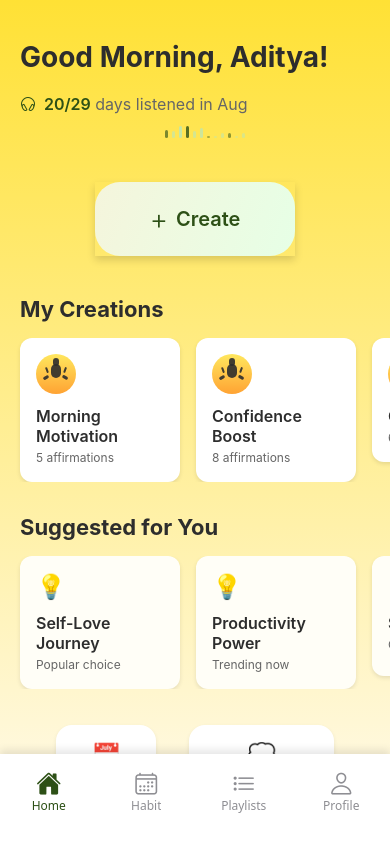
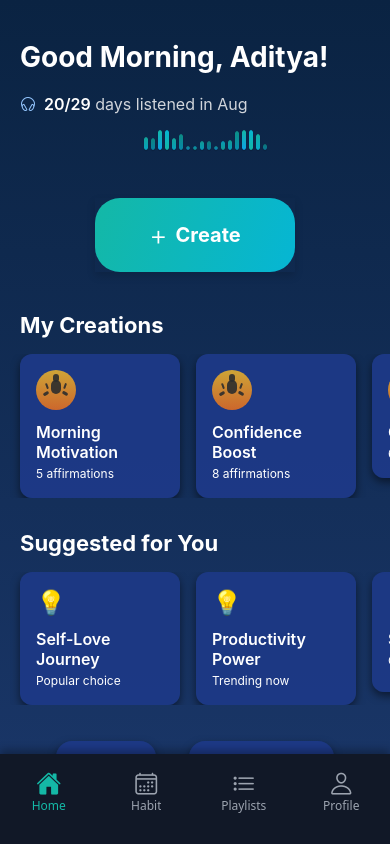
Before and after one commit to adityascript/UpliftAI, a React Native app: screen /Home in a window 390 px wide. Built offline with nearby package versions, Linux system fonts and the light colour scheme.

Commit message:
Changed background to blue with other changes

```diff
--- a/components/AnimatedWaveform.js
+++ b/components/AnimatedWaveform.js
@@ -1,13 +1,14 @@
 import React, { useEffect, useRef } from 'react';
 import { View, Animated, StyleSheet, Dimensions } from 'react-native';
+import { LinearGradient } from 'expo-linear-gradient';
 
 const AnimatedWaveform = () => {
   const screenWidth = Dimensions.get('window').width;
   const waveformWidth = screenWidth - 80; // Account for padding
 
-  // Create animated values for each bar
+  // Create animated values for more bars (wider waveform)
   const animatedValues = useRef(
-    Array.from({ length: 12 }, () => new Animated.Value(0))
+    Array.from({ length: 18 }, () => new Animated.Value(0))
   ).current;
 
   const translateX = useRef(new Animated.Value(0)).current;
@@ -59,13 +60,24 @@ const AnimatedWaveform = () => {
   const renderWaveformBar = (animatedValue, index) => {
     const height = animatedValue.interpolate({
       inputRange: [0, 1],
-      outputRange: [2, 12], // Min height 2px, max height 12px
+      outputRange: [4, 20], // Larger bars: Min height 4px, max height 20px
     });
 
     const opacity = animatedValue.interpolate({
       inputRange: [0, 1],
-      outputRange: [0.4, 0.8],
+      outputRange: [0.7, 1], // Higher opacity for better contrast
     });
+
+    // Create different gradient patterns for visual variety
+    const getGradientColors = (index) => {
+      const patterns = [
+        ['#14B8A6', '#06B6D4'], // Teal to cyan gradient
+        ['#0D9488', '#0891B2'], // Darker teal to darker cyan
+        ['#14B8A6', '#0EA5E9'], // Teal to sky blue
+        ['#06B6D4', '#14B8A6'], // Cyan to teal (reversed)
+      ];
+      return patterns[index % patterns.length];
+    };
 
     return (
       <Animated.View
@@ -75,10 +87,16 @@ const AnimatedWaveform = () => {
           {
             height,
             opacity,
-            backgroundColor: index % 3 === 0 ? '#2D5016' : '#B8E6B8', // Alternate between dark and light green
           },
         ]}
-      />
+      >
+        <LinearGradient
+          colors={getGradientColors(index)}
+          style={styles.gradientBar}
+          start={{ x: 0, y: 0 }}
+          end={{ x: 0, y: 1 }}
+        />
+      </Animated.View>
     );
   };
 
@@ -110,20 +128,34 @@ const AnimatedWaveform = () => {
 const styles = StyleSheet.create({
   container: {
     alignItems: 'center',
-    paddingVertical: 8,
+    paddingVertical: 12, // More padding for larger animation
     overflow: 'hidden',
   },
   waveformContainer: {
     flexDirection: 'row',
     alignItems: 'flex-end',
     justifyContent: 'center',
-    height: 16,
+    height: 24, // Taller container for bigger bars
+    width: '90%', // Make it wider (90% of parent width)
   },
   waveformBar: {
-    width: 3,
-    borderRadius: 1.5,
-    marginHorizontal: 2,
-    minHeight: 2,
+    width: 4, // Wider bars for better visibility
+    borderRadius: 2,
+    marginHorizontal: 1.5, // Slightly less margin to fit more bars
+    minHeight: 4,
+    overflow: 'hidden', // For gradient
+    shadowColor: '#000', // Add subtle shadow for depth
+    shadowOffset: {
+      width: 0,
+      height: 1,
+    },
+    shadowOpacity: 0.2,
+    shadowRadius: 1,
+    elevation: 2,
+  },
+  gradientBar: {
+    flex: 1,
+    borderRadius: 2,
   },
 });
 
--- a/components/CreateButton.js
+++ b/components/CreateButton.js
@@ -6,7 +6,7 @@ const CreateButton = ({ onPress }) => {
   return (
     <TouchableOpacity style={styles.container} onPress={onPress} activeOpacity={0.8}>
       <LinearGradient
-        colors={['#F5F5DC', '#E6FFE6']} // Light yellow to light green
+        colors={['#14B8A6', '#06B6D4']} // Teal to cyan gradient
         style={styles.gradient}
         start={{ x: 0, y: 0 }}
         end={{ x: 1, y: 1 }}
@@ -43,13 +43,13 @@ const styles = StyleSheet.create({
   plusIcon: {
     fontSize: 28,
     fontWeight: '300',
-    color: '#2D5016',
+    color: '#FFFFFF',
     marginRight: 8,
   },
   createText: {
     fontSize: 20,
-    fontWeight: '600',
-    color: '#2D5016',
+    fontWeight: '700',
+    color: '#FFFFFF',
   },
 });
 
--- a/components/MeditationSilhouette.js
+++ b/components/MeditationSilhouette.js
@@ -7,7 +7,7 @@ const MeditationSilhouette = ({ size = 50 }) => {
     <View style={[styles.container, { width: size, height: size }]}>
       {/* Sun/Background gradient */}
       <LinearGradient
-        colors={['#FFE135', '#FF8C00']}
+        colors={['#FBBF24', '#F97316']} // Yellow to orange gradient
         style={styles.background}
         start={{ x: 0.5, y: 0 }}
         end={{ x: 0.5, y: 1 }}
--- a/components/PlaylistCard.js
+++ b/components/PlaylistCard.js
@@ -32,21 +32,21 @@ const styles = StyleSheet.create({
     width: 160,
   },
   card: {
-    backgroundColor: '#FFFFFF',
+    backgroundColor: 'rgba(30, 58, 138, 0.9)', // Navy with 90% opacity
     borderRadius: 12,
     padding: 16,
-    shadowColor: '#000',
+    shadowColor: 'rgba(0, 0, 0, 0.5)',
     shadowOffset: {
       width: 0,
-      height: 2,
+      height: 4,
     },
-    shadowOpacity: 0.1,
-    shadowRadius: 4,
-    elevation: 3,
+    shadowOpacity: 1,
+    shadowRadius: 8,
+    elevation: 6,
     minHeight: 120,
   },
   suggestedCard: {
-    backgroundColor: '#FFFEF7', // Slightly warmer white for suggested cards
+    backgroundColor: 'rgba(30, 58, 138, 0.85)', // Slightly different opacity for suggested cards
   },
   iconContainer: {
     marginBottom: 12,
@@ -58,13 +58,13 @@ const styles = StyleSheet.create({
   title: {
     fontSize: 16,
     fontWeight: '600',
-    color: '#2D2D2D',
+    color: '#FFFFFF',
     marginBottom: 4,
     lineHeight: 20,
   },
   subtitle: {
     fontSize: 12,
-    color: '#666',
+    color: '#FFFFFF',
     lineHeight: 16,
   },
 });
--- a/components/PlaylistSection.js
+++ b/components/PlaylistSection.js
@@ -36,7 +36,7 @@ const styles = StyleSheet.create({
   sectionTitle: {
     fontSize: 22,
     fontWeight: '700',
-    color: '#2D2D2D',
+    color: '#FFFFFF',
     marginLeft: 20,
     marginBottom: 16,
   },
--- a/components/ProgressIndicator.js
+++ b/components/ProgressIndicator.js
@@ -33,7 +33,7 @@ const ProgressIndicator = () => {
   return (
     <View style={styles.container}>
       <View style={styles.progressRow}>
-        <Ionicons name="headset-outline" size={16} color="#2D5016" style={styles.icon} />
+        <Ionicons name="headset-outline" size={16} color="#93C5FD" style={styles.icon} />
         <Text style={styles.progressText}>
           <Text style={styles.highlight}>{daysListened}/{daysPassedThisMonth}</Text>
           <Text style={styles.normalText}> days listened in {currentMonthName}</Text>
@@ -62,11 +62,11 @@ const styles = StyleSheet.create({
   },
   highlight: {
     fontWeight: '600',
-    color: '#2D5016', // Light green accent color
+    color: '#FFFFFF', // White for main numbers
   },
   normalText: {
     fontWeight: '400',
-    color: '#666',
+    color: '#D1D5DB', // Light gray for subtext
   },
 });
 
--- a/components/QuickActions.js
+++ b/components/QuickActions.js
@@ -37,17 +37,17 @@ const styles = StyleSheet.create({
   actionButton: {
     alignItems: 'center',
     padding: 16,
-    backgroundColor: '#FFFFFF',
+    backgroundColor: 'rgba(30, 58, 138, 0.9)',
     borderRadius: 16,
     minWidth: 100,
-    shadowColor: '#000',
+    shadowColor: 'rgba(0, 0, 0, 0.5)',
     shadowOffset: {
       width: 0,
-      height: 2,
+      height: 4,
     },
-    shadowOpacity: 0.08,
-    shadowRadius: 4,
-    elevation: 2,
+    shadowOpacity: 1,
+    shadowRadius: 8,
+    elevation: 6,
   },
   actionIcon: {
     fontSize: 24,
@@ -56,7 +56,7 @@ const styles = StyleSheet.create({
   actionText: {
     fontSize: 14,
     fontWeight: '500',
-    color: '#2D2D2D',
+    color: '#FFFFFF',
     textAlign: 'center',
   },
 });
--- a/components/StreakCalendar.js
+++ b/components/StreakCalendar.js
@@ -118,12 +118,12 @@ const styles = StyleSheet.create({
   streakText: {
     fontSize: 18,
     fontWeight: '600',
-    color: '#2D5016',
+    color: '#14B8A6',
   },
   monthText: {
     fontSize: 14,
     fontWeight: '500',
-    color: '#666',
+    color: '#D1D5DB',
     marginTop: 4,
   },
   calendarContainer: {
@@ -142,7 +142,7 @@ const styles = StyleSheet.create({
     backgroundColor: '#D3D3D3', // Default gray
   },
   achieved: {
-    backgroundColor: '#B8E6B8', // Lighter green
+    backgroundColor: '#14B8A6', // Teal
   },
   missed: {
     backgroundColor: '#D3D3D3', // Gray
@@ -153,7 +153,7 @@ const styles = StyleSheet.create({
   },
   today: {
     borderWidth: 2,
-    borderColor: '#2D5016',
+    borderColor: '#14B8A6',
   },
   dayNumber: {
     fontSize: 12,
@@ -165,7 +165,7 @@ const styles = StyleSheet.create({
   },
   todayText: {
     fontWeight: '700',
-    color: '#2D5016',
+    color: '#14B8A6',
   },
 });
 
--- a/navigation/BottomTabNavigator.js
+++ b/navigation/BottomTabNavigator.js
@@ -27,10 +27,10 @@ const BottomTabNavigator = () => {
 
           return <Ionicons name={iconName} size={size} color={color} />;
         },
-        tabBarActiveTintColor: '#2D5016',
-        tabBarInactiveTintColor: '#8E8E93',
+        tabBarActiveTintColor: '#14B8A6',
+        tabBarInactiveTintColor: '#9CA3AF',
         tabBarStyle: {
-          backgroundColor: '#FFFFFF',
+          backgroundColor: '#111827',
           borderTopWidth: 0,
           elevation: 20,
           shadowColor: '#000',
@@ -38,7 +38,7 @@ const BottomTabNavigator = () => {
             width: 0,
             height: -4,
           },
-          shadowOpacity: 0.1,
+          shadowOpacity: 0.3,
           shadowRadius: 8,
           height: 90,
           paddingBottom: 20,
--- a/screens/HabitScreen.js
+++ b/screens/HabitScreen.js
@@ -6,11 +6,11 @@ import StreakCalendar from '../components/StreakCalendar';
 const HabitScreen = () => {
   return (
     <LinearGradient
-      colors={['#FFE135', '#FFF8DC']} // Same gradient as other screens
+      colors={['#0A2342', '#193566']} // Dark blue gradient
       style={styles.gradient}
     >
       <SafeAreaView style={styles.container}>
-        <StatusBar barStyle="dark-content" backgroundColor="transparent" translucent />
+        <StatusBar barStyle="light-content" backgroundColor="transparent" translucent />
 
         <ScrollView style={styles.scrollView} showsVerticalScrollIndicator={false}>
           {/* Header */}
@@ -57,40 +57,40 @@ const styles = StyleSheet.create({
   title: {
     fontSize: 28,
     fontWeight: '700',
-    color: '#2D2D2D',
+    color: '#FFFFFF',
     textAlign: 'left',
     marginBottom: 4,
   },
   subtitle: {
     fontSize: 16,
-    color: '#666',
+    color: '#D1D5DB',
     textAlign: 'left',
   },
   insightsSection: {
     paddingHorizontal: 20,
     paddingVertical: 24,
     marginHorizontal: 20,
-    backgroundColor: '#FFFFFF',
+    backgroundColor: 'rgba(30, 58, 138, 0.9)',
     borderRadius: 16,
     marginTop: 20,
-    shadowColor: '#000',
+    shadowColor: 'rgba(0, 0, 0, 0.5)',
     shadowOffset: {
       width: 0,
-      height: 2,
+      height: 4,
     },
-    shadowOpacity: 0.1,
-    shadowRadius: 4,
-    elevation: 3,
+    shadowOpacity: 1,
+    shadowRadius: 8,
+    elevation: 6,
   },
   insightsTitle: {
     fontSize: 18,
     fontWeight: '600',
-    color: '#2D5016',
+    color: '#14B8A6',
     marginBottom: 8,
   },
   insightsText: {
     fontSize: 14,
-    color: '#666',
+    color: '#D1D5DB',
     lineHeight: 20,
   },
   bottomSpacing: {
--- a/screens/HomeScreen.js
+++ b/screens/HomeScreen.js
@@ -39,11 +39,11 @@ const HomeScreen = () => {
 
   return (
     <LinearGradient
-      colors={['#FFE135', '#FFF8DC']} // Dark yellow to lighter yellow gradient
+      colors={['#0A2342', '#193566']} // Dark blue gradient
       style={styles.gradient}
     >
       <SafeAreaView style={styles.container}>
-        <StatusBar barStyle="dark-content" backgroundColor="transparent" translucent />
+        <StatusBar barStyle="light-content" backgroundColor="transparent" translucent />
 
         <ScrollView style={styles.scrollView} showsVerticalScrollIndicator={false}>
           {/* Greeting + Streak Summary */}
@@ -100,7 +100,7 @@ const styles = StyleSheet.create({
   greeting: {
     fontSize: 28,
     fontWeight: '700',
-    color: '#2D2D2D',
+    color: '#FFFFFF',
     textAlign: 'left',
   },
   bottomSpacing: {
```
